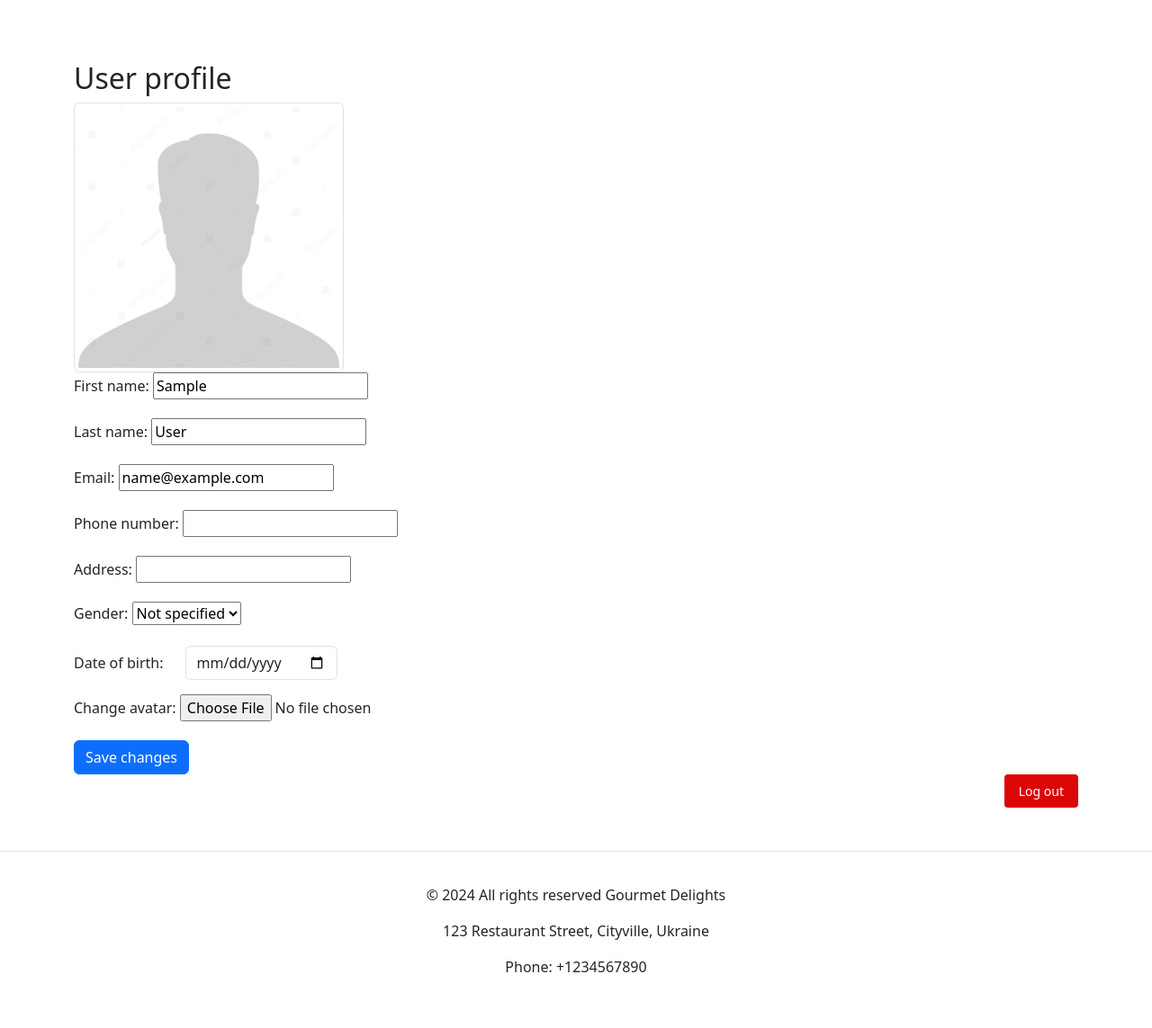
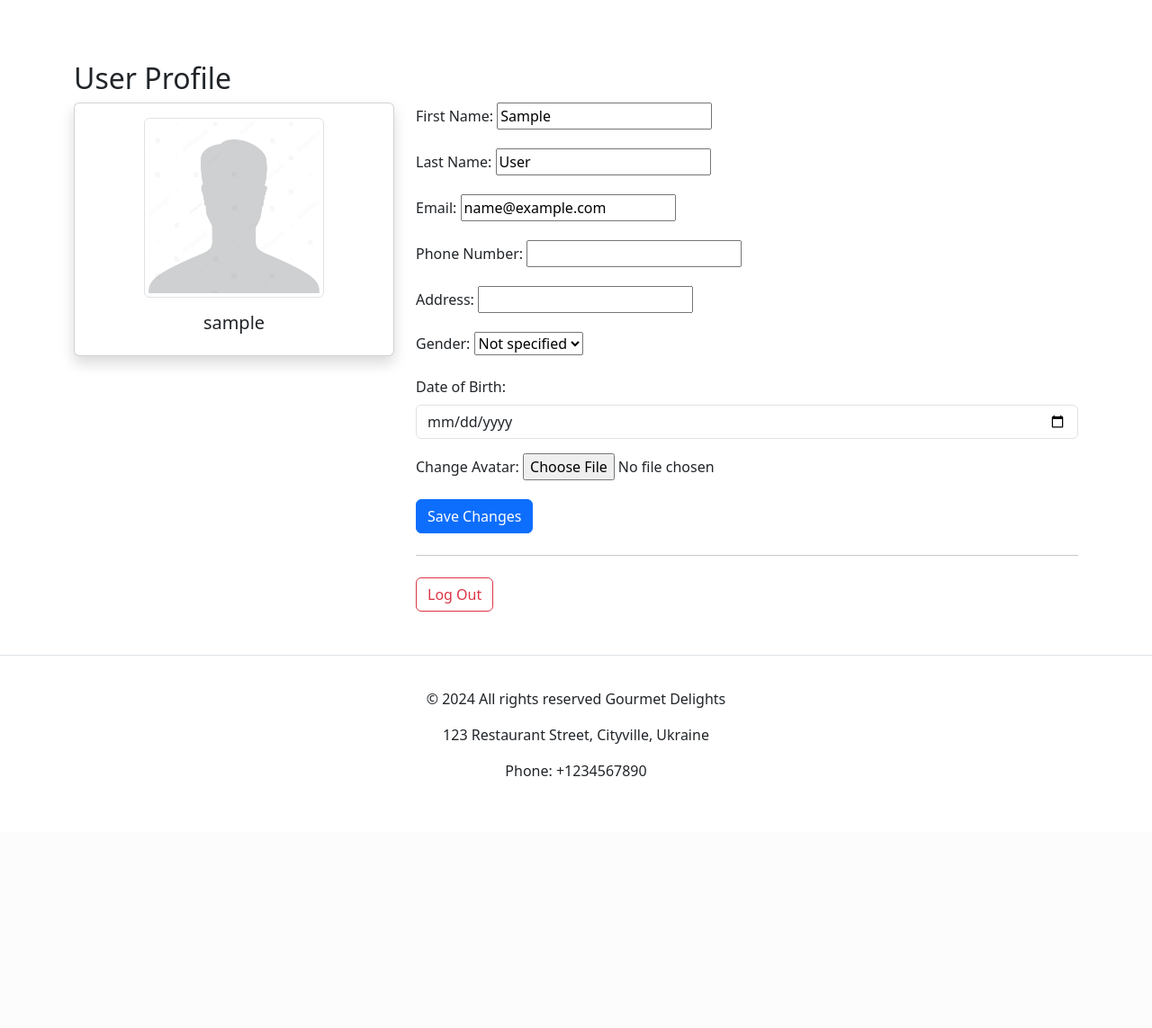
Before and after one commit to IlyA1536/Restaurant_app, a Django app: page /profile/ in a window 1280 px wide. Shown: the part 166-1309 px from the top of the page at 90% size. After the commit the page ends 1029 px from the top, so only its background shows below. Run offline with Django 5.2, Linux system fonts and the light colour scheme; the visitor is signed in with stand-in values (Sample User, id 1).

Commit message:
Update profile design.

```diff
--- a/templates/user/profile.html
+++ b/templates/user/profile.html
@@ -2,20 +2,29 @@
 {% load static %}
 {% block content %}
 <div class="container my-5">
-    <h2>User profile</h2>
+    <h2>User Profile</h2>
+    <div class="row">
+        <div class="col-md-4">
+            <div class="card shadow">
+                <div class="card-body text-center">
+                    {% if user.avatar %}
+                        <img src="{{ user.avatar.url }}" width="200" alt="Current Avatar" class="img-thumbnail mb-3">
+                    {% else %}
+                        <img src="{% static 'img/default_avatar.jpg' %}" width="200" alt="Default Avatar" class="img-thumbnail mb-3">
+                    {% endif %}
+                    <h5 class="card-title">{{ user.username }}</h5>
+                </div>
+            </div>
+        </div>
+        <div class="col-md-8">
             <form method="post" enctype="multipart/form-data">
                 {% csrf_token %}
-        {% if user.avatar %}
-            <img src="{{ user.avatar.url }}" width="300" alt="Current Avatar" class="img-thumbnail">
-        {% else %}
-            <img src="{% static 'img/default_avatar.jpg' %}" width="300" alt="Default Avatar" class="img-thumbnail">
-        {% endif %}
                 <div class="mb-3">
-            <label for="id_first_name" class="form-label">First name:</label>
+                    <label for="id_first_name" class="form-label">First Name:</label>
                     {{ form.first_name }}
                 </div>
                 <div class="mb-3">
-            <label for="id_last_name" class="form-label">Last name:</label>
+                    <label for="id_last_name" class="form-label">Last Name:</label>
                     {{ form.last_name }}
                 </div>
                 <div class="mb-3">
@@ -23,7 +32,7 @@
                     {{ form.email }}
                 </div>
                 <div class="mb-3">
-            <label for="id_phone_number" class="form-label">Phone number:</label>
+                    <label for="id_phone_number" class="form-label">Phone Number:</label>
                     {{ form.phone_number }}
                 </div>
                 <div class="mb-3">
@@ -34,31 +43,28 @@
                     <label for="id_gender" class="form-label">Gender:</label>
                     {{ form.gender }}
                 </div>
-        <div class="row mb-3">
-            <label for="id_date_of_birth" class="col-auto col-form-label">Date of birth:</label>
-            <div class="col-auto">
-                <input type="date" class="form-control" id="due_date" name="due_date">
+                <div class="mb-3">
+                    <label for="id_date_of_birth" class="form-label">Date of Birth:</label>
+                    <input type="date" class="form-control" id="id_date_of_birth" name="date_of_birth">
                 </div>
-        </div>
-
                 <div class="mb-3">
-            <label for="id_avatar" class="form-label">Change avatar:</label>
-
+                    <label for="id_avatar" class="form-label">Change Avatar:</label>
                     <input type="file" name="avatar" class="form-control-file" id="id_avatar">
                     {% if form.avatar.value %}
-                <div class="form-check">
+                        <div class="form-check mt-2">
                             <input type="checkbox" class="form-check-input" name="avatar-clear" id="avatar-clear">
-                    <label for="avatar-clear" class="form-check-label">Delete avatar</label>
+                            <label for="avatar-clear" class="form-check-label">Delete Avatar</label>
                         </div>
                     {% endif %}
                 </div>
-        <button type="submit" class="btn btn-primary">Save changes</button>
+                <button type="submit" class="btn btn-primary">Save Changes</button>
             </form>
-    <div class="logout-form">
+            <hr class="my-4">
             <form action="{% url 'auth_system:logout' %}" method="post">
                 {% csrf_token %}
-            <button type="submit">Log out</button>
+                <button type="submit" class="btn btn-outline-danger">Log Out</button>
             </form>
         </div>
     </div>
+</div>
 {% endblock %}
```
Lines whose indentation alone changed are shown as unchanged.
